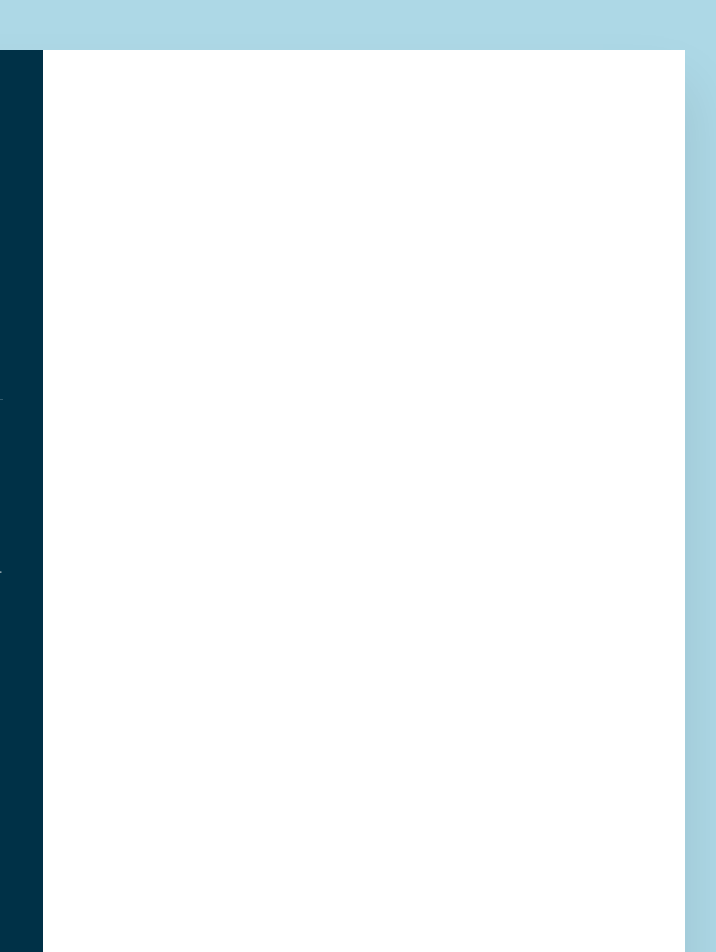
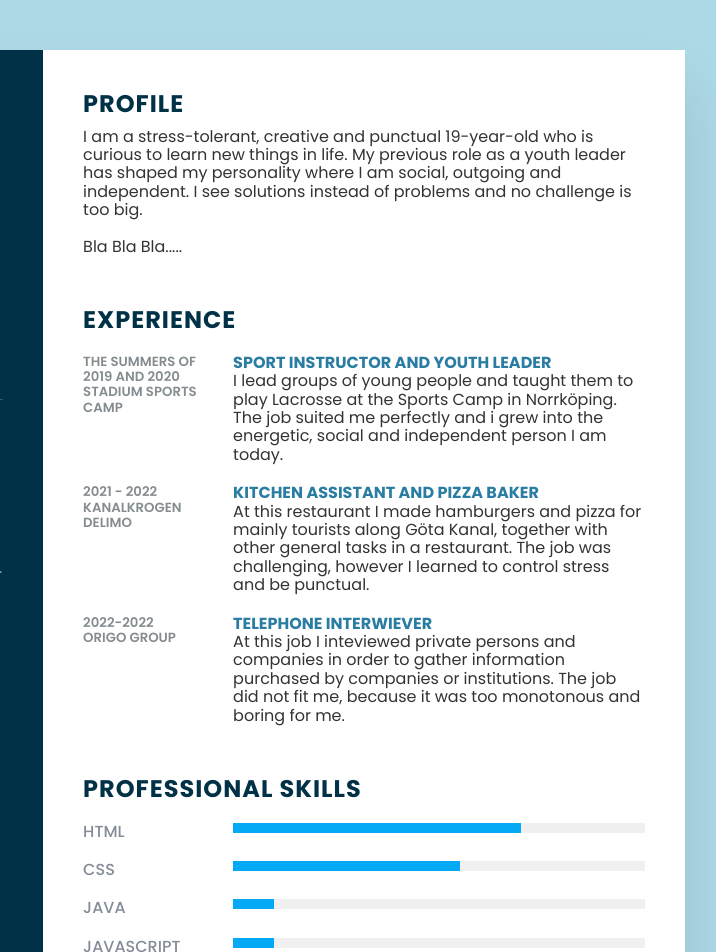
Before and after one commit to Medieinstitutet/cv-med-css-EddeEken, a plain HTML site: page index.html in a window 1280 px wide. Shown: the top 952 px of the page, 455-1171 px from the left. Drawn offline with Linux system fonts and the light colour scheme.

Commit message:
rightSide forts

```diff
--- a/index.html
+++ b/index.html
@@ -74,7 +74,7 @@
           <li>
             <span class="text">English</span>
             <span class="percent">
-              <div style="width: 85%"></div>
+              <div style="width: 90%"></div>
             </span>
           </li>
           <li>
@@ -86,7 +86,85 @@
         </ul>
       </div>
     </section>
-    <section class="rightSide"></section>
+    <section class="rightSide">
+      <div class="about">
+        <h2 class="title2">Profile</h2>
+        <p>I am a stress-tolerant, creative and punctual 19-year-old who is curious to learn new things in life.
+          My previous role as a youth leader has shaped my personality where I am social,
+          outgoing and independent. I see solutions instead of problems and no challenge is too big.<br><br>
+          Bla Bla Bla.....
+        </p>
+      </div>
+      <div class="about">
+        <h2 class="title2">Experience</h2>
+        <div class="box">
+          <div class="yearCompany">
+            <h5>The Summers of<br>2019 and 2020</h5>
+            <h5>Stadium Sports Camp</h5>
+          </div>
+          <div class="text">
+            <h4>Sport Instructor and Youth Leader</h4>
+            <p>I lead groups of young people and taught them to play Lacrosse at the Sports Camp in Norrköping.
+            The job suited me perfectly and i grew into the energetic, social and independent person I am today.</p>
+          </div>
+        </div>
+        <div class="box">
+          <div class="yearCompany">
+            <h5>2021 - 2022</h5>
+            <h5>Kanalkrogen Delimo</h5>
+          </div>
+          <div class="text">
+            <h4>Kitchen Assistant and Pizza Baker</h4>
+            <p>At this restaurant I made hamburgers and pizza for mainly tourists along Göta Kanal, together with other general tasks in a restaurant.
+              The job was challenging, however I learned to control stress and be punctual.</p>
+          </div>
+        </div>
+        <div class="box">
+          <div class="yearCompany">
+            <h5>2022-2022</h5>
+            <h5>Origo Group</h5>
+          </div>
+          <div class="text">
+            <h4>Telephone Interwiever</h4>
+            <p>At this job I inteviewed private persons and companies in order to gather information purchased by companies or institutions.
+            The job did not fit me, because it was too monotonous and boring for me.</p>
+          </div>
+        </div>
+      </div>
+      <div class="about skills">
+        <h2 class="title2">Professional Skills</h2>
+        <div class="box">
+          <h4>HTML</h4>
+          <div class="percent">
+            <div style="width: 70%;"></div>
+          </div>
+        </div>
+        <div class="box">
+          <h4>CSS</h4>
+          <div class="percent">
+            <div style="width: 55%;"></div>
+          </div>
+        </div>
+        <div class="box">
+          <h4>Java</h4>
+          <div class="percent">
+            <div style="width: 10%;"></div>
+          </div>
+        </div>
+        <div class="box">
+          <h4>Javascript</h4>
+          <div class="percent">
+            <div style="width: 10%;"></div>
+          </div>
+        </div>
+        <div class="box">
+          <h4>Python</h4>
+          <div class="percent">
+            <div style="width: 5%;"></div>
+          </div>
+        </div>
+      </div>
+    </section>
   </article>
 </body>
 </html>
--- a/style/_cv.scss
+++ b/style/_cv.scss
@@ -153,5 +153,65 @@ body
     padding: 40px;
 }
 /* ------------------------------------------------ */
-/* --------------- RIGHTSIDE-ABOUT ---------------- */
+/* --------------- RIGHTSIDE-ABOUT_JOBS ----------- */
 /* ------------------------------------------------ */
+.about {
+    margin-bottom: 50px;
+}
+.about:last-child {
+    margin-bottom: 0;
+}
+.title2 {
+    color: #003147;
+    text-transform: uppercase;
+    letter-spacing: 1px;
+    margin-bottom: 10px;
+}
+p {
+ color: #333;
+}
+.about .box {
+    display: flex;
+    flex-direction: row;
+    margin: 20px 0;
+}
+.about .box .yearCompany {
+    min-width: 150px;
+}
+.about .box .yearCompany h5 {
+    text-transform: uppercase;
+    color: #848c90;
+    font-weight: 600;
+}
+.about .box .text h4 {
+text-transform: uppercase;
+color: #2a7da2;
+font-size: 16px;
+}
+/* ------------------------------------------------ */
+/* --------------- SKILLS ------------------------- */
+/* ------------------------------------------------ */
+.skills .box {
+    position: relative;
+    display: grid;
+    grid-template-columns: 150px 1fr;
+    justify-content: center;
+}
+.skills .box h4 {
+    text-transform: uppercase;
+    color: #848c99;
+    font-weight: 500;
+}
+.skills .box .percent {
+  position: relative;
+  width: 100%;
+  height: 10px;
+  background: #f0f0f0;
+}
+.skills .box .percent div {
+    position: absolute;
+    top: 0;
+    left: 0;
+    height: 100%;
+    background: #03a9f4;
+}
```
Also changed, not shown: style/style.css, 1 other file.
